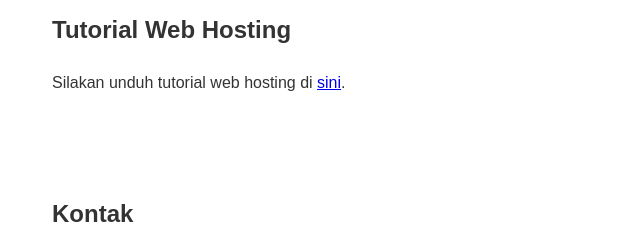
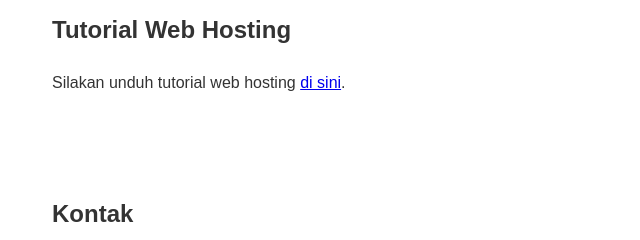
Before and after one commit to marbor12/marbor12.github.io, a plain HTML site: page index.html in a window 1280 px wide. Shown: the part 2493-2733 px from the top of the page, 76-716 px from the left. Drawn offline with Linux system fonts and the light colour scheme.

Commit message:
Update index.html

```diff
--- a/index.html
+++ b/index.html
@@ -94,7 +94,7 @@
 
     <section id="tutorial" class="container">
         <h2>Tutorial Web Hosting</h2>
-        <p>Silakan unduh tutorial web hosting di <a href="URL_PDF_ANDA">sini</a>.</p>
+        <p>Silakan unduh tutorial web hosting <a href="https://github.com/marbor12/marbor12.github.io/main/607012330026_Maria%20Oxtavia%20Laurence%20Siboro.pdf">di sini</a>.</p>
     </section>
 
     <section id="contact" class="container">
```
